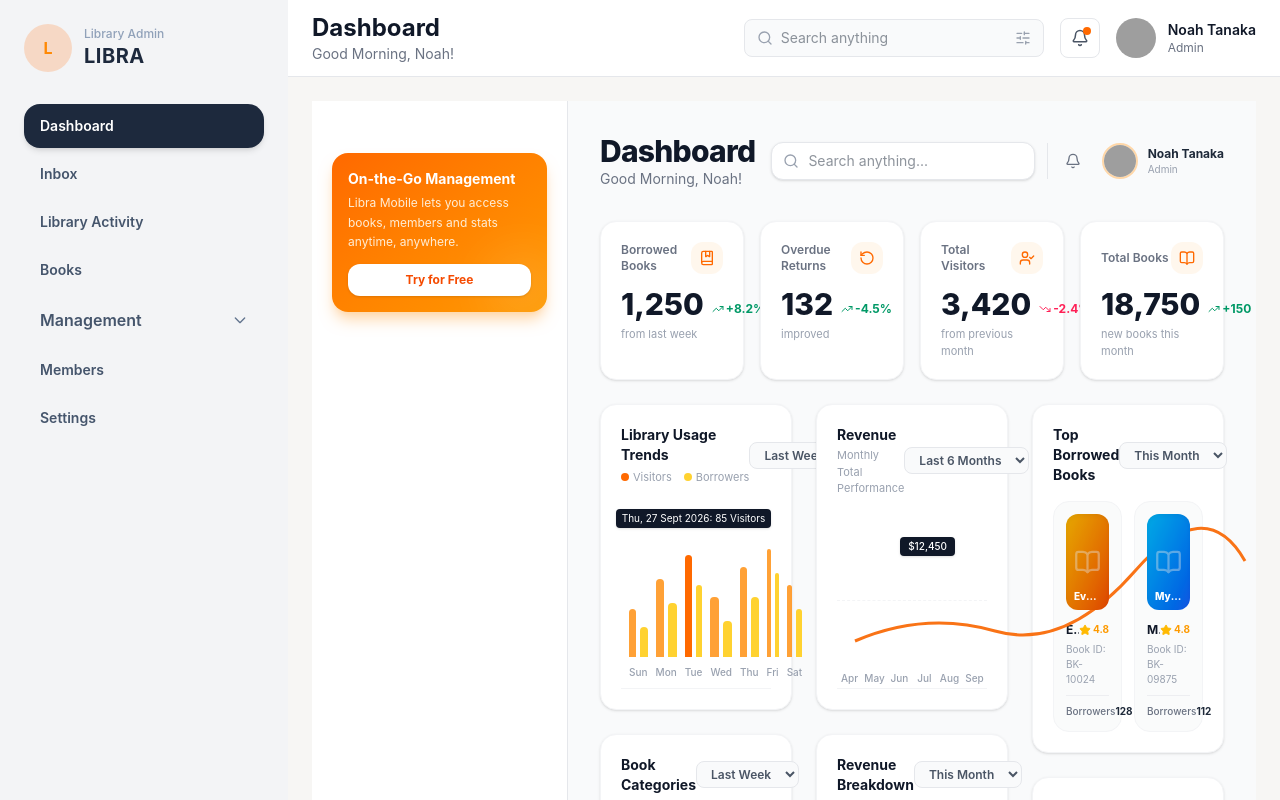
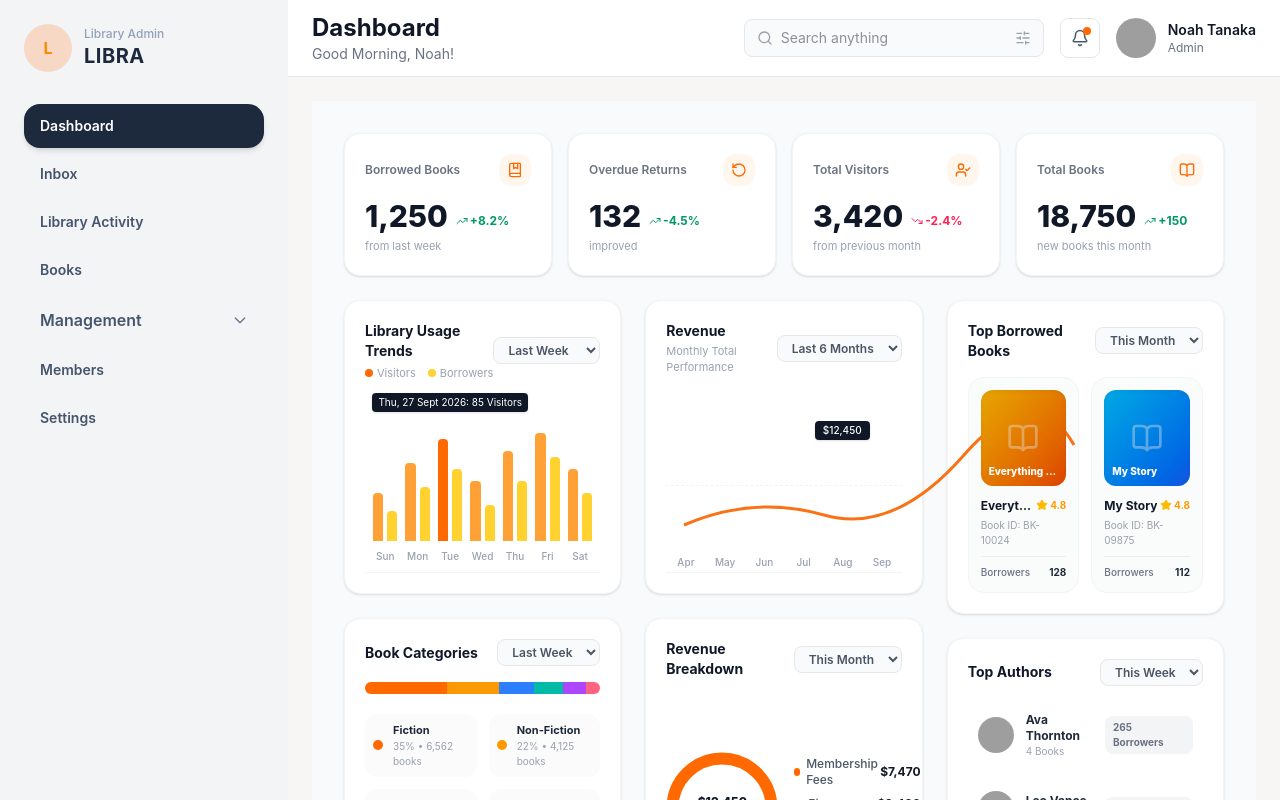
Before and after one commit to system-Barinda/LIBRA, a React (Vite) app: page /dashboard in a window 1280 px wide. Shown: the top 800 px of the page. Built offline with nearby package versions, Linux system fonts and the light colour scheme; grey boxes are pictures that could not be loaded.

Commit message:
chore:updating the landingpage

```diff
--- a/src/pages/LandingPage.tsx
+++ b/src/pages/LandingPage.tsx
@@ -277,23 +277,7 @@ export const LandingPage: React.FC = () => {
   ];
 
   return (
-    <div className="min-h-screen bg-gray-50 text-gray-800 font-sans flex flex-col lg:flex-row">
-      {/* ================= SIDEBAR (DESKTOP) ================= */}
-      <aside className="hidden lg:flex flex-col w-64 bg-white border-r border-gray-200 min-h-screen sticky top-0 justify-between p-5 z-20">
-        {/* Promo Sidebar Widget */}
-        <div className="bg-gradient-to-br from-orange-500 to-amber-500 rounded-2xl p-4 text-white mt-8 shadow-lg shadow-orange-200 relative overflow-hidden">
-          <div className="absolute -right-4 -bottom-4 w-20 h-20 bg-white/10 rounded-full blur-xl pointer-events-none" />
-          <h4 className="font-bold text-sm mb-1">On-the-Go Management</h4>
-          <p className="text-xs text-orange-100 mb-3 leading-relaxed">
-            Libra Mobile lets you access books, members and stats anytime,
-            anywhere.
-          </p>
-          <button className="w-full py-2 bg-white text-orange-600 rounded-xl text-xs font-bold shadow-sm hover:bg-orange-50 transition-colors">
-            Try for Free
-          </button>
-        </div>
-      </aside>
-
+    <div className="min-h-screen bg-gray-50 text-gray-800 font-sans flex  lg:flex-row">
       {/* ================= MOBILE / TABLET HEADER ================= */}
       <div className="lg:hidden bg-white border-b border-gray-200 sticky top-0 z-30 px-4 py-3 flex items-center justify-between shadow-sm">
         <div className="flex items-center gap-2.5">
@@ -323,82 +307,10 @@ export const LandingPage: React.FC = () => {
       </div>
 
       {/* MOBILE DRAWER */}
-      {isMobileMenuOpen && (
-        <div className="lg:hidden bg-white border-b border-gray-200 px-4 py-4 space-y-2 z-20">
-          {[
-            "Dashboard",
-            "Inbox",
-            "Library Activity",
-            "Books",
-            "Management",
-            "Members",
-            "Settings",
-          ].map((item) => (
-            <button
-              key={item}
-              onClick={() => {
-                setActiveTab(item);
-                setIsMobileMenuOpen(false);
-              }}
-              className={`w-full text-left px-3 py-2 rounded-lg text-sm font-semibold ${
-                activeTab === item
-                  ? "bg-orange-500 text-white"
-                  : "text-gray-700 hover:bg-gray-100"
-              }`}
-            >
-              {item}
-            </button>
-          ))}
-        </div>
-      )}
 
       {/* ================= MAIN CONTENT AREA ================= */}
       <main className="flex-1 p-4 sm:p-6 lg:p-8 space-y-6 max-w-[1600px] mx-auto">
         {/* TOP NAVBAR / HEADER ROW */}
-        <header className="flex flex-col sm:flex-row sm:items-center justify-between gap-4 pb-2">
-          <div>
-            <h1 className="text-2xl sm:text-3xl font-extrabold text-gray-900 tracking-tight">
-              Dashboard
-            </h1>
-            <p className="text-xs sm:text-sm text-gray-500">
-              Good Morning, Noah!
-            </p>
-          </div>
-
-          <div className="flex items-center gap-3">
-            {/* Search Input */}
-            <div className="relative flex-1 sm:w-64 md:w-80">
-              <Search className="w-4 h-4 absolute left-3 top-1/2 -translate-y-1/2 text-gray-400" />
-              <input
-                type="text"
-                placeholder="Search anything..."
-                value={searchQuery}
-                onChange={(e) => setSearchQuery(e.target.value)}
-                className="w-full pl-9 pr-4 py-2 bg-white border border-gray-200 rounded-xl text-xs sm:text-sm focus:outline-none focus:border-orange-400 focus:ring-2 focus:ring-orange-100 transition-all shadow-sm"
-              />
-            </div>
-
-            {/* Profile Header */}
-            <div className="flex items-center gap-3 pl-2 sm:border-l border-gray-200">
-              <button className="hidden sm:flex p-2 text-gray-500 hover:bg-white hover:shadow-sm rounded-xl border border-transparent hover:border-gray-200 transition-all">
-                <Bell className="w-4 h-4" />
-              </button>
-              <div className="flex items-center gap-2.5 cursor-pointer">
-                <img
-                  src="https://images.unsplash.com/photo-1534528741775-53994a69daeb?w=150&auto=format&fit=crop&q=80"
-                  alt="Noah Tanaka"
-                  className="w-9 h-9 rounded-full object-cover border-2 border-orange-200"
-                />
-                <div className="hidden md:block text-left">
-                  <div className="text-xs font-bold text-gray-800">
-                    Noah Tanaka
-                  </div>
-                  <div className="text-[10px] text-gray-400">Admin</div>
-                </div>
-              </div>
-            </div>
-          </div>
-        </header>
 
         {/* 4 STATS CARDS */}
         <section className="grid grid-cols-1 sm:grid-cols-2 lg:grid-cols-4 gap-4">
```
